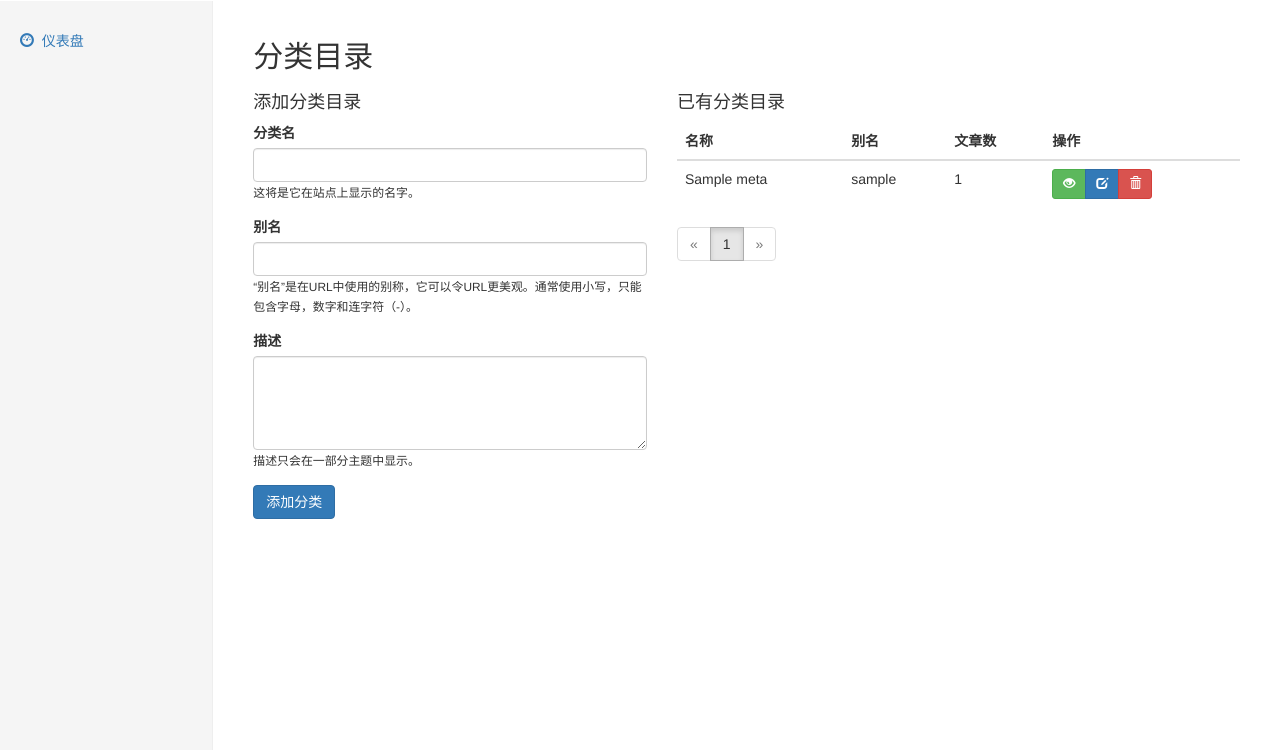
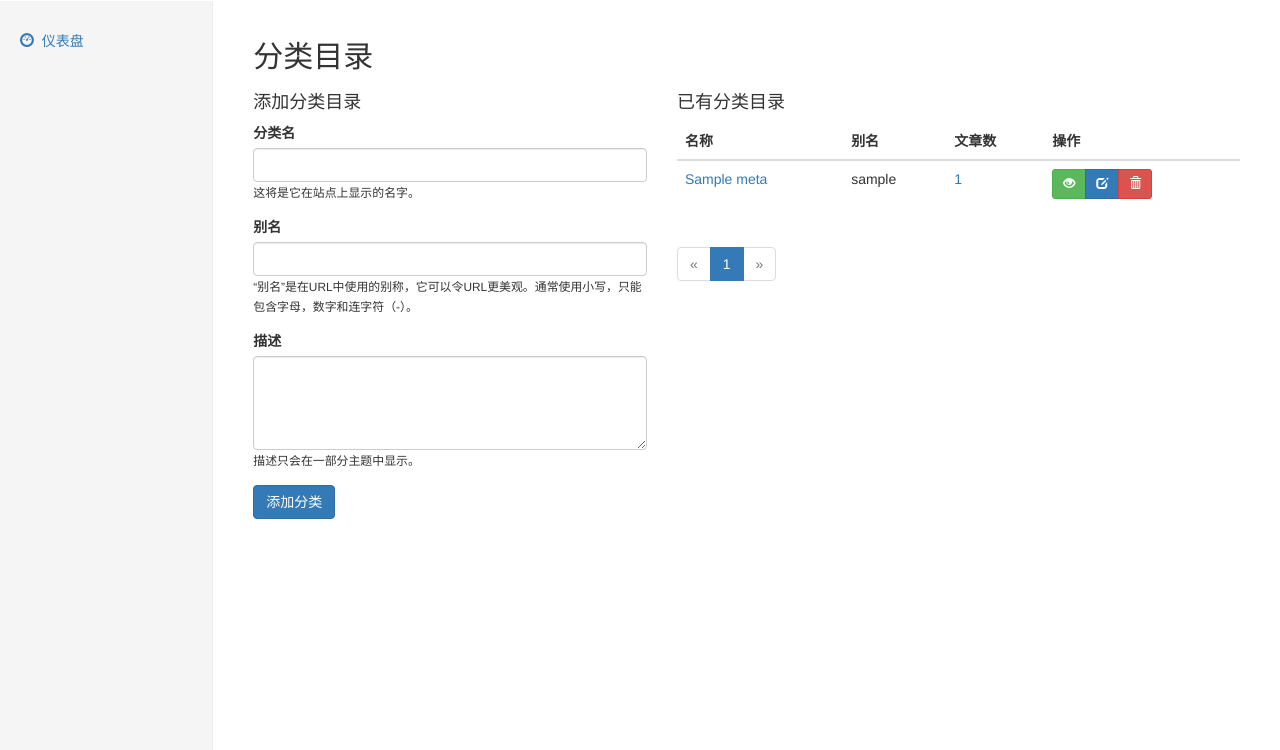
Before and after one commit to RokyZevon/EasyCMS, a Flask app: page /admin/metas in a window 1280 px wide. Shown: the part 50-800 px from the top of the page. Run offline with Flask 2, Linux system fonts and the light colour scheme; a user stored in the database is signed in; tables that the repository leaves empty hold one stand-in row (values such as "Sample post"); some libraries are stand-ins or nearby versions.

Commit message:
update pagination

```diff
--- a/app/templates/admin/metas.html
+++ b/app/templates/admin/metas.html
@@ -41,9 +41,9 @@
                 <tbody>
                 {% for meta in list %}
                     <tr>
-                        <td>{{ meta['name'] }}</td>
+                        <td><a href="{{ url_for('metaedit', metaid=meta['id'], _external=True) }}">{{ meta['name'] }}</a></td>
                         <td>{{ meta['slug'] }}</td>
-                        <td>{{ meta['num'] }}</td>
+                        <td><a href="{{ url_for('posts', metaid=meta['id'], _external=True) }}">{{ meta['num'] }}</a></td>
                         <td>
                             <div class="btn-group" role="group" aria-label="...">
                                 <a type="button" class="btn btn-success btn-sm" href="{{ url_for('posts', metaid=meta['id'], _external=True) }}">
@@ -61,28 +61,23 @@
                 {% endfor %}
                 </tbody>
             </table>
-            <div class="btn-group" role="group" style="align-content: center;">
-                {% if pagination.has_prev %}
-                    <a class="btn btn-default btn-group" role="group" href="{{ url_for('metaedit', page=pagination.page - 1) }}">&laquo;</a>
-                {% else %}
-                    <a class="btn btn-default btn-group" disabled="disabled" role="group" href="#">&laquo;</a>
-                {% endif %}
-                {% for p in pagination.iter_pages() %}
-                    {% if p %}
-                        {% if p == pagination.page %}
-                            <a class="btn btn-default active" href="{{ url_for('metaedit', page=p) }}">{{ p }}</a>
-                        {% else %}
-                            <a class="btn btn-default" role="group" href="{{ url_for('metaedit', page=p) }}">{{ p }}</a>
+            <nav>
+                <ul class="pagination">
+                    <li {% if not pagination.has_prev %}class="disabled"{% endif %}>
+                        <a {% if pagination.has_prev %}href="{{ url_for('metaedit', page=pagination.page - 1) }}"{% endif %} aria-label="Previous">&laquo;</a>
+                    </li>
+                    {% for p in pagination.iter_pages() %}
+                        {% if p %}
+                            <li {% if p == pagination.page %}class="active"{% endif %}>
+                                <a href="{{ url_for('metaedit', page=p) }}">{{ p }}</a>
+                            </li>
                         {% endif %}
-                    {% else %}
-                    {% endif %}
-                {% endfor %}
-                {% if pagination.has_next %}
-                    <a class="btn btn-default btn-group" role="group" href="{{ url_for('metaedit', page=pagination.page + 1) }}">&raquo;</a>
-                {% else %}
-                    <a class="btn btn-default btn-group" disabled="disabled" role="group" href="#">&raquo;</a>
-                {% endif %}
-            </div>
+                    {% endfor %}
+                    <li {% if not pagination.has_next %}class="disabled"{% endif %}>
+                        <a {% if pagination.has_next %}href="{{ url_for('metaedit', page=pagination.page + 1) }}"{% endif %} aria-label="Next">&raquo;</a>
+                    </li>
+                </ul>
+            </nav>
         </div>
     </div>
     <!-- 删除分类目录信息 -->
```
